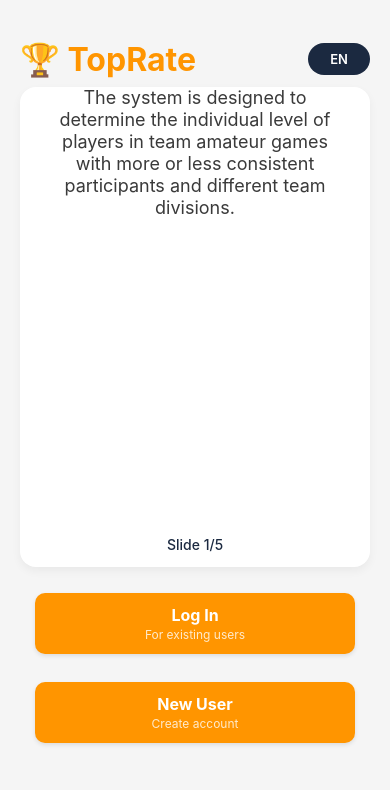
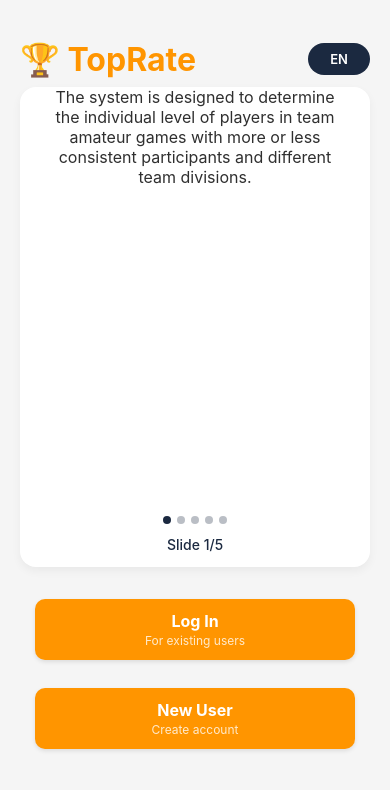
Before and after one commit to zveresch2019-ship-it/TopRate, a React Native app: screen / in a window 390 px wide. Shown: the top 790 px of the page. Built offline with nearby package versions, Linux system fonts and the light colour scheme; no server answers.

Commit message:
Improve help carousel cues and center button labels

```diff
--- a/src/screens/LoginScreen.tsx
+++ b/src/screens/LoginScreen.tsx
@@ -455,31 +455,38 @@
             const scale = helpWidth
               ? scrollX.interpolate({
                   inputRange,
-                  outputRange: [0.9, 1, 0.9],
+                  outputRange: [0.85, 1, 0.85],
                   extrapolate: 'clamp',
                 })
               : 1;
             const opacity = helpWidth
               ? scrollX.interpolate({
                   inputRange,
-                  outputRange: [0.4, 1, 0.4],
+                  outputRange: [0.35, 1, 0.35],
                   extrapolate: 'clamp',
                 })
               : 1;
             const rotateY = helpWidth
               ? scrollX.interpolate({
                   inputRange,
-                  outputRange: ['18deg', '0deg', '-18deg'],
+                  outputRange: ['24deg', '0deg', '-24deg'],
                   extrapolate: 'clamp',
                 })
               : '0deg';
             const translateX = helpWidth
               ? scrollX.interpolate({
                   inputRange,
-                  outputRange: [-30, 0, 30],
+                  outputRange: [-40, 0, 40],
                   extrapolate: 'clamp',
                 })
               : 0;
+            const shadowOpacity = helpWidth
+              ? scrollX.interpolate({
+                  inputRange,
+                  outputRange: [0.05, 0.2, 0.05],
+                  extrapolate: 'clamp',
+                })
+              : 0.2;
             return (
               <Animated.View
                 key={`help-${index}`}
@@ -494,6 +501,7 @@
                       { scale },
                     ],
                     opacity,
+                    shadowOpacity,
                   },
                 ]}
               >
@@ -503,6 +511,24 @@
           })}
         </Animated.ScrollView>
       </View>
+      {helpSlides.length > 1 && (
+        <View style={styles.helpDotsContainer}>
+          {helpSlides.map((_, index) => {
+            const forIndex = index === helpSlides.length ? 0 : index;
+            const dotOpacity = scrollX.interpolate({
+              inputRange: helpSlides.map((_, i) => i * helpWidth),
+              outputRange: helpSlides.map((_, i) => (i === forIndex ? 1 : 0.3)),
+              extrapolate: 'clamp',
+            });
+            return (
+              <Animated.View
+                key={`dot-${index}`}
+                style={[styles.helpDot, { opacity: dotOpacity }]}
+              />
+            );
+          })}
+        </View>
+      )}
       {helpSlides.length > 0 && (
         <Text style={styles.helpIndicator}>
           {language === 'en' ? 'Slide' : 'Слайд'} {activeSlide + 1}/{helpSlides.length}
@@ -705,9 +731,9 @@
     width: '100%',
     maxWidth: 320,
     gap: 16,
-    alignItems: 'center',
+    alignItems: 'stretch',
     alignSelf: 'center',
-    marginTop: 18,
+    marginTop: 24,
   },
   modeButton: {
     backgroundColor: '#FF9500',
@@ -737,6 +763,7 @@
     color: '#FFFFFF',
     fontSize: 12,
     opacity: 0.8,
+    textAlign: 'center',
   },
   form: {
     width: '100%',
@@ -800,9 +827,9 @@
     lineHeight: 19,
   },
   helpText: {
-    fontSize: 18,
-    color: '#3A3A3A',
-    lineHeight: 22,
+    fontSize: 16,
+    color: '#2F2F2F',
+    lineHeight: 20,
     textAlign: 'center',
   },
   helpScrollWrapper: {
@@ -821,6 +848,12 @@
     justifyContent: 'center',
     alignItems: 'center',
     paddingHorizontal: 16,
+    backgroundColor: '#FFFFFF',
+    borderRadius: 14,
+    shadowColor: '#000',
+    shadowOpacity: 0.15,
+    shadowRadius: 12,
+    shadowOffset: { width: 0, height: 6 },
   },
   helpIndicator: {
     marginTop: 12,
@@ -829,6 +862,19 @@
     color: '#1B2940',
     textAlign: 'center',
   },
+  helpDotsContainer: {
+    flexDirection: 'row',
+    justifyContent: 'center',
+    alignItems: 'center',
+    marginTop: 10,
+    gap: 6,
+  },
+  helpDot: {
+    width: 8,
+    height: 8,
+    borderRadius: 4,
+    backgroundColor: '#1B2940',
+  },
 });
 
 export default LoginScreen;
```
